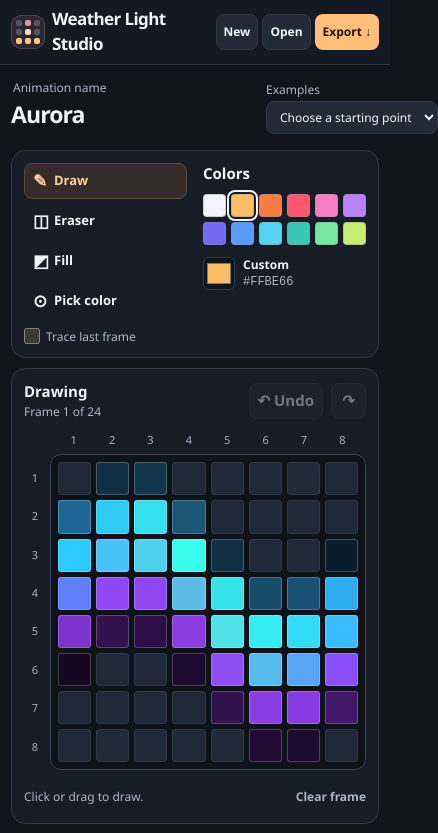
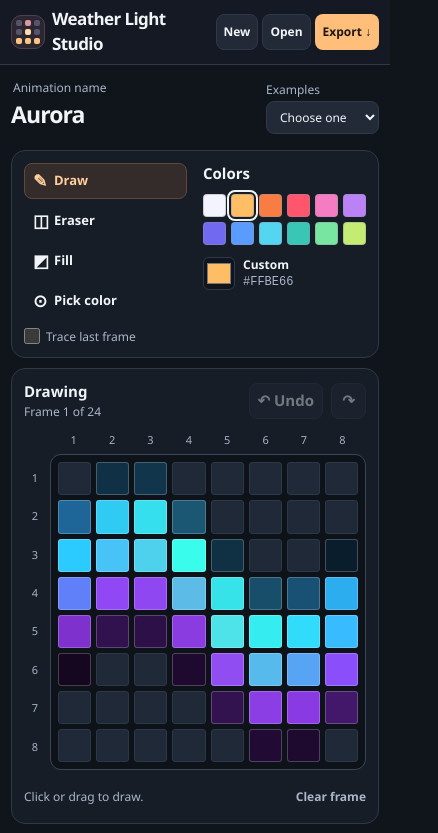
Before and after one commit to jibarclay2006-sketch/weather-light-studio, a plain HTML site: page index.html in a window 390 px wide. Shown: the top 833 px of the page, 438 px wide, since content can reach past the window. Drawn offline with Linux system fonts and the light colour scheme.

Commit message:
Keep the editor within narrow phone screens

```diff
--- a/app.js
+++ b/app.js
@@ -181,6 +181,7 @@
       cards[i].classList.toggle("is-selected", i === selected);
       cards[i].classList.toggle("is-playing", playing && i === playbackIndex);
       cards[i].setAttribute("aria-pressed", String(i === selected));
+      cards[i].tabIndex = i === selected ? 0 : -1;
     }
     const card = cards[selected];
     if (scroll && card) {
--- a/index.html
+++ b/index.html
@@ -37,7 +37,7 @@
       <div class="project-meta">
         <span id="save-state" class="save-state"></span>
         <label class="examples-label">Examples <select id="examples" aria-label="Load example">
-          <option value="" selected>Choose a starting point</option>
+          <option value="" selected>Choose one</option>
         </select></label>
       </div>
     </div>
--- a/style.css
+++ b/style.css
@@ -81,8 +81,8 @@ h2 { font-size: 15px; font-weight: 690; }
 .save-state { color: var(--mint); font-size: 12px; }
 .save-state.unsaved { color: var(--muted); }
 .save-state::before { content: "●"; margin-right: 6px; font-size: 8px; vertical-align: 1px; }
-.examples-label { display: grid; gap: 3px; font-size: 12px; }
-select { padding: 6px 9px; max-width: 100%; }
+.examples-label { display: grid; grid-template-columns: minmax(0, 1fr); gap: 3px; font-size: 12px; }
+select { padding: 6px 9px; min-width: 0; max-width: 100%; }
 .workbench { display: grid; grid-template-columns: 176px minmax(300px, 1fr) minmax(290px, 34%); gap: 14px; align-items: stretch; }
 .panel { border: 1px solid var(--line); border-radius: 14px; background: var(--panel); min-width: 0; }
 .tools-panel { padding: 17px 15px; }
@@ -274,6 +274,7 @@ progress { width: 100%; accent-color: var(--accent); }
   .project-actions button, .project-actions button.primary { padding-inline: 7px; font-size: 12px; }
   .project-heading { min-height: 76px; gap: 8px; }
   .examples-label { width: 113px; }
+  .examples-label select { width: 100%; text-overflow: ellipsis; }
   .workbench { grid-template-columns: 1fr; }
   .tools-panel { display: grid; grid-template-columns: 1fr 1fr; gap: 5px 16px; align-items: start; }
   .tools-panel > h2 { display: none; }
```
